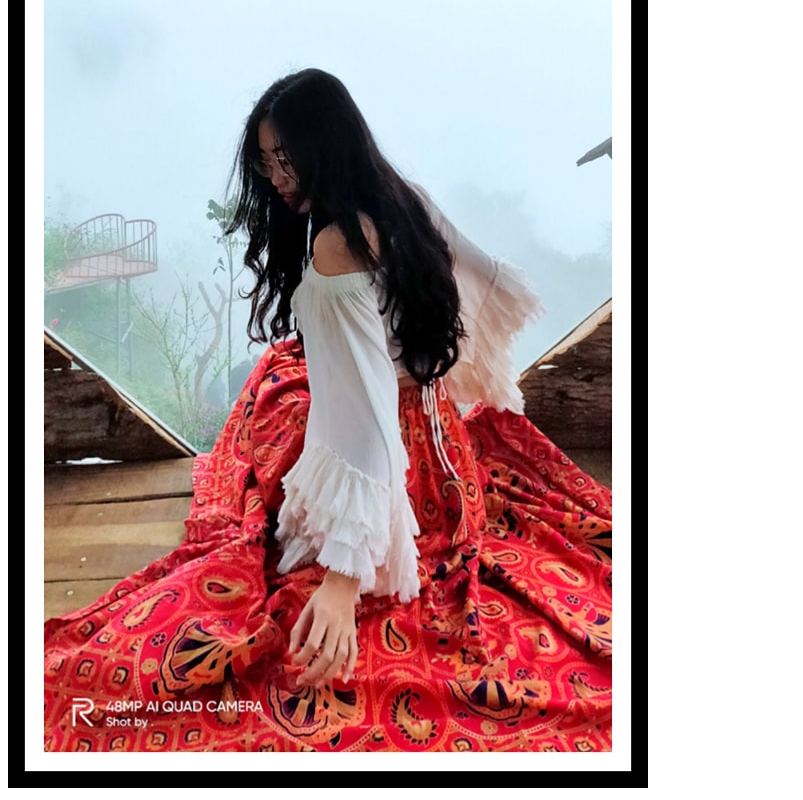
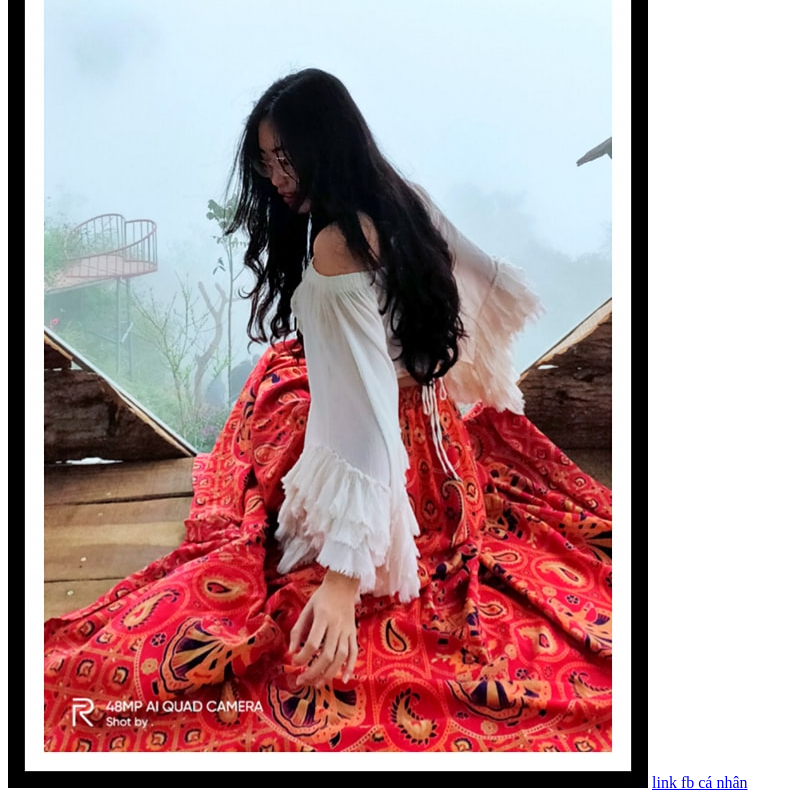
Before and after one commit to MinhThuong8694/MinhThuong8694.github.io, a plain HTML site: page demo/index.html in a window 1280 px wide. Shown: the part 680-1480 px from the top of the page, without its empty margins (0-803 px from the left). Drawn offline with Linux system fonts and the light colour scheme.

Commit message:
them the a

```diff
--- a/demo/index.html
+++ b/demo/index.html
@@ -11,5 +11,6 @@
     <p>age: 24</p>
     <p>work: student</p>
     <img src="./images/anh1.jpg" alt="anh sai">
+    <a href="https://www.facebook.com/minhthuong.tran.330">link fb cá nhân</a>
 </body>
 </html>
```
